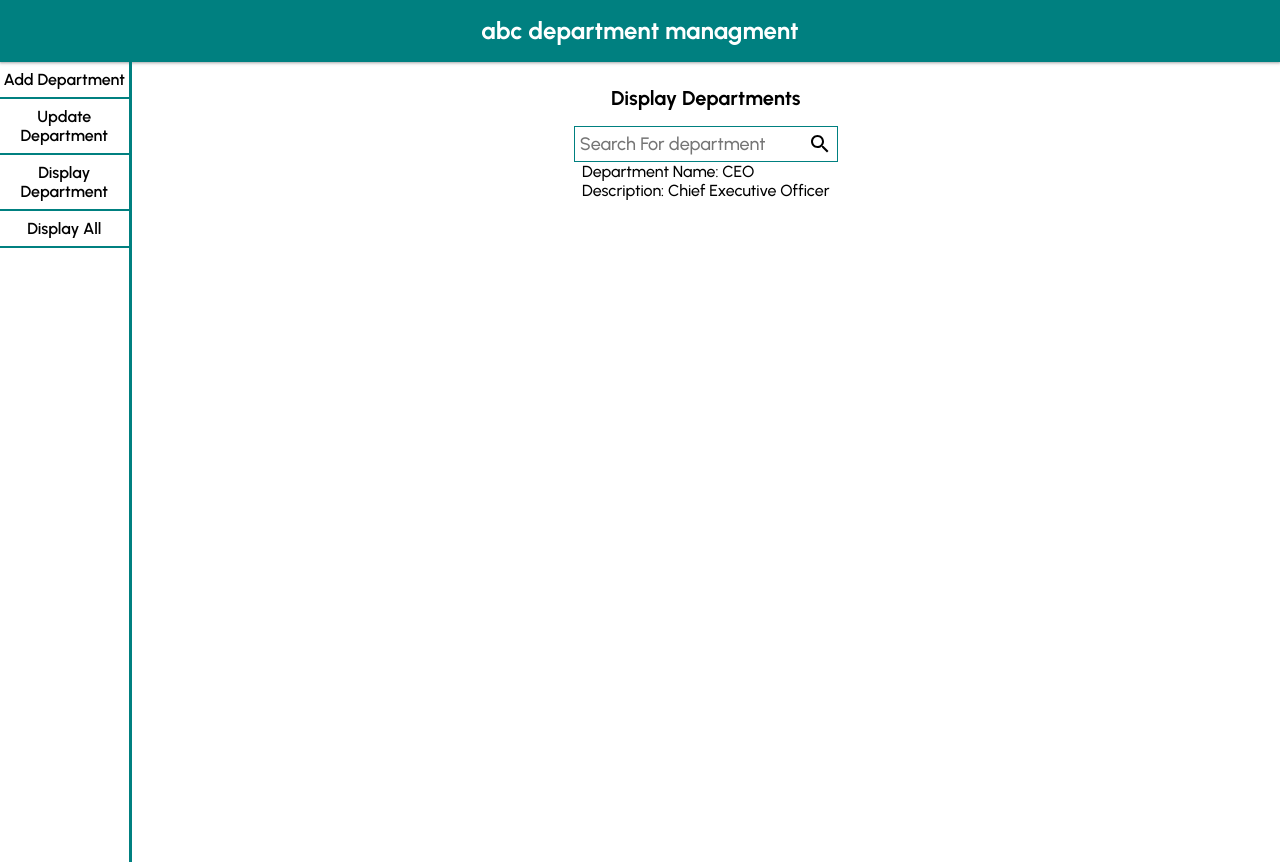
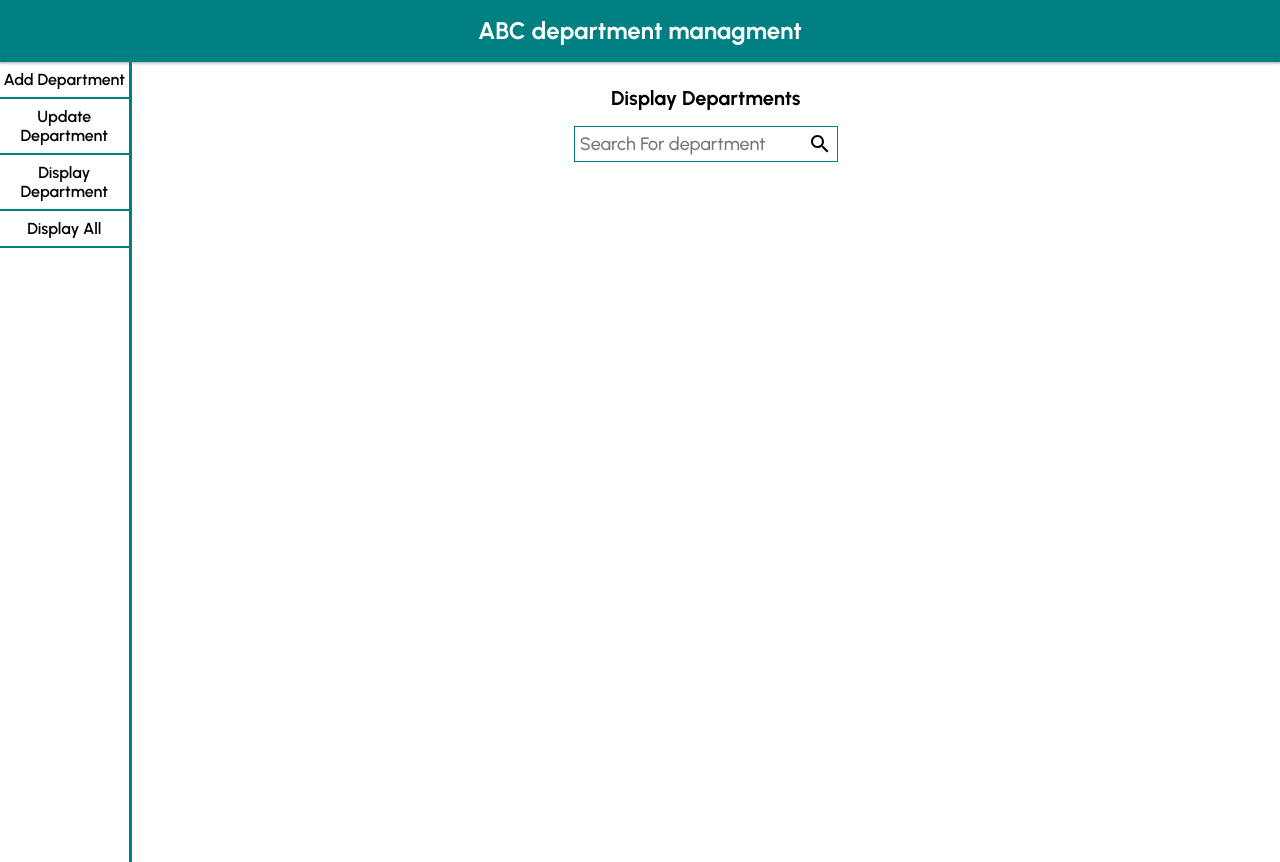
Before and after one commit to Elul-Asfaha/departmentManagment, a React (Create React App) app: page /displayDepartment in a window 1280 px wide. Built offline with nearby package versions, Linux system fonts and the light colour scheme.

Commit message:
Add files via upload

```diff
--- a/src/components/DisplayDepartment.js
+++ b/src/components/DisplayDepartment.js
@@ -2,6 +2,10 @@ import styled from "styled-components"
 import SearchIcon from '@mui/icons-material/Search';
 import Mock_Data from '../data/MOCK_DATA.json'
 import { useState } from "react";
+import { Divider, List, ListItem, ListItemText } from "@mui/material";
+
+
+
 const Container=styled.div`
 width: 100%;
 padding: 0.5rem;
@@ -46,26 +50,78 @@ cursor: pointer;
 const DepartmentDetails=styled.div`
 display: flex;
 flex-direction: column;
+margin-top: 3rem;
+border: solid teal 2px;
+width: 60%;
+max-width: 400px;
+padding: 0;
+align-items: center;
+
 `
+const ShowButton=styled.button`
+flex: 2;
+padding: 3px 0;
+`
+const style = {
+    width: '100%',
+    maxWidth: 360,
+    bgcolor: 'background.paper',
+  };
+const style1={
+    flex: '2'
+}
+const style2={
+    flex: '2',
+    textAlign: 'center'
+}
+
 const DisplayDepartment=()=>{
-
-
-
-
 
 const [searchQuery,setSearchQuery]=useState()
 const [result,setResult]=useState([])
-
+const [managingDepartmentToggle,SetManagingDepartmentToggle]=useState(false)
+const [managesToggle,setManagesToggle]=useState(false)
 
 const handleChange=(e)=>{
-setSearchQuery((prev)=>prev=e.target.value)
+    e.preventDefault();
+    setSearchQuery((prev)=>prev=e.target.value);
 }
 
 const handleSearch=(e)=>{
-    setResult((prev)=>prev=Mock_Data.filter(items=>items.department_name===searchQuery));
-    alert(result)
     e.preventDefault()
+    setResult((prev)=>prev=Mock_Data.filter(items=>items.department_name.toLowerCase()===searchQuery));
+    console.log(result)
 }
+
+
+const handleManagingToggle=(num)=>{
+    (num===1)?setManagesToggle(!managesToggle):SetManagingDepartmentToggle(!managingDepartmentToggle);
+}
+
+const displayResult=result.map(items=>
+    <DepartmentDetails key={items.id}>
+        <List sx={style} component="nav" aria-label="mailbox folders" >
+            <ListItem >
+                <ListItemText style={style1} primary="Department Name" />
+                <ListItemText style={style2} primary={items.department_name} />
+            </ListItem>
+            <Divider />
+            <ListItem divider>
+                <ListItemText style={style1} primary="Description" />
+                <ListItemText style={style2} primary={items.description} />
+            </ListItem>
+            <ListItem >
+                <ListItemText style={style1} primary="Manages:" />
+                {(managesToggle)?<ListItemText onClick={()=>handleManagingToggle(1)} style={style2} primary={items.manages} />:<ShowButton onClick={()=>handleManagingToggle(1)}>Show</ShowButton>}
+            </ListItem>
+            <Divider light />
+            <ListItem>
+                <ListItemText style={style1} primary="Managing Department:" />
+                {(managingDepartmentToggle)?<ListItemText onClick={()=>handleManagingToggle(2)} style={style2} primary={items.managing_department} />:<ShowButton onClick={()=>handleManagingToggle(2)}>Show</ShowButton>}
+            </ListItem>
+        </List>
+    </DepartmentDetails>
+    )
 
 
     return(
@@ -80,10 +136,7 @@ const handleSearch=(e)=>{
                     </SearchWrapper>
                 </Form>
 
-                <DepartmentDetails>
-                    <p>Department Name: CEO</p>
-                    <p>Description: Chief Executive Officer</p>
-                </DepartmentDetails>
+                    {result && displayResult}
 
         </Container>
     )
--- a/src/components/Header.js
+++ b/src/components/Header.js
@@ -14,7 +14,7 @@ const Header=()=>{
     return(
         <Container>
             <Name>
-                abc department managment
+                ABC department managment
             </Name>
         </Container>
     )
--- a/src/components/Nav.js
+++ b/src/components/Nav.js
@@ -6,7 +6,7 @@ const Container=styled.div`
 min-height: 100%;
 width: 100vw;
 ${desktop({
-    height: '100vh',
+    minHeight: '100vh',
     borderRight: 'solid teal 3px',
     width: 'auto',
     textAlign: 'center'
--- a/src/data/MOCK_DATA.json
+++ b/src/data/MOCK_DATA.json
@@ -1,21 +1,18 @@
 [{"id":1,"department_name":"Services","description":"amet","managing_department":"Legal","manages":"Support"},
 {"id":2,"department_name":"Accounting","description":"a","managing_department":"Marketing","manages":"Business Development"},
 {"id":3,"department_name":"Support","description":"dui vel","managing_department":"Accounting","manages":"Sales"},
-{"id":4,"department_name":"Services","description":"tempor","managing_department":"Legal","manages":"Support"},
-{"id":5,"department_name":"Support","description":"amet eros","managing_department":"Research and Development","manages":"Services"},
-{"id":6,"department_name":"Support","description":"quis","managing_department":"Accounting","manages":"Accounting"},
-{"id":7,"department_name":"Engineering","description":"suscipit a","managing_department":"Services","manages":"Support"},
-{"id":8,"department_name":"Services","description":"vestibulum velit","managing_department":"Product Management","manages":"Human Resources"},
-{"id":9,"department_name":"Accounting","description":"pretium","managing_department":"Services","manages":"Business Development"},
-{"id":10,"department_name":"Sales","description":"luctus et","managing_department":"Support","manages":"Research and Development"},
-{"id":11,"department_name":"Accounting","description":"convallis nunc","managing_department":"Sales","manages":"Sales"},
-{"id":12,"department_name":"Engineering","description":"eros suspendisse","managing_department":"Marketing","manages":"Human Resources"},
-{"id":13,"department_name":"Product Management","description":"leo","managing_department":"Support","manages":"Business Development"},
-{"id":14,"department_name":"Legal","description":"nulla justo","managing_department":"Marketing","manages":"Business Development"},
-{"id":15,"department_name":"Support","description":"vehicula condimentum","managing_department":"Sales","manages":"Training"},
-{"id":16,"department_name":"Business Development","description":"eleifend","managing_department":"Accounting","manages":"Sales"},
-{"id":17,"department_name":"Services","description":"diam erat","managing_department":"Legal","manages":"Sales"},
-{"id":18,"department_name":"Business Development","description":"eros viverra","managing_department":"Training","manages":"Accounting"},
-{"id":19,"department_name":"Training","description":"faucibus accumsan","managing_department":"Business Development","manages":"Services"},
-{"id":20,"department_name":"Accounting","description":"augue vel","managing_department":"Support","manages":"Business Development"}
+{"id":4,"department_name":"Support","description":"amet eros","managing_department":"Research and Development","manages":"Services"},
+{"id":5,"department_name":"Support","description":"quis","managing_department":"Accounting","manages":"Accounting"},
+{"id":6,"department_name":"Engineering","description":"suscipit a","managing_department":"Services","manages":"Support"},
+{"id":7,"department_name":"Accounting","description":"pretium","managing_department":"Services","manages":"Business Development"},
+{"id":8,"department_name":"Sales","description":"luctus et","managing_department":"Support","manages":"Research and Development"},
+{"id":9,"department_name":"Accounting","description":"convallis nunc","managing_department":"Sales","manages":"Sales"},
+{"id":10,"department_name":"Engineering","description":"eros suspendisse","managing_department":"Marketing","manages":"Human Resources"},
+{"id":11,"department_name":"Product Management","description":"leo","managing_department":"Support","manages":"Business Development"},
+{"id":12,"department_name":"Legal","description":"nulla justo","managing_department":"Marketing","manages":"Business Development"},
+{"id":13,"department_name":"Support","description":"vehicula condimentum","managing_department":"Sales","manages":"Training"},
+{"id":14,"department_name":"Business Development","description":"eleifend","managing_department":"Accounting","manages":"Sales"},
+{"id":15,"department_name":"Business Development","description":"eros viverra","managing_department":"Training","manages":"Accounting"},
+{"id":16,"department_name":"Training","description":"faucibus accumsan","managing_department":"Business Development","manages":"Services"},
+{"id":17,"department_name":"Accounting","description":"augue vel","managing_department":"Support","manages":"Business Development"}
 ]
```
